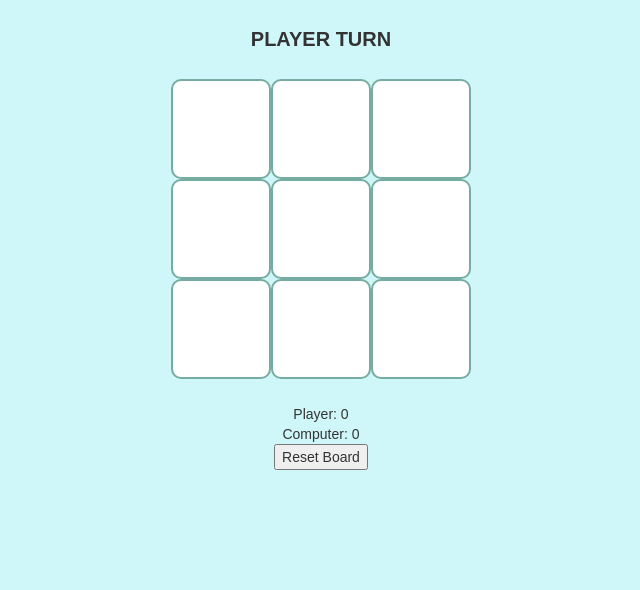
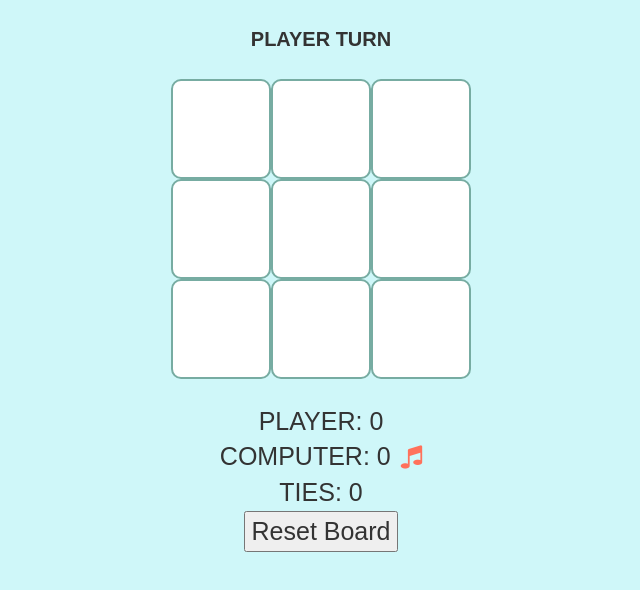
Before and after one commit to owenpercoco/React-Tac-Toe, a React (Create React App) app: page / in a window 1280 px wide. Shown: the top 590 px of the page, without its empty margins (319-959 px from the left). Built offline with nearby package versions, Linux system fonts and the light colour scheme.

Commit message:
ties now functional

```diff
--- a/public/index.html
+++ b/public/index.html
@@ -19,6 +19,7 @@
 
 	<!-- Latest compiled and minified JavaScript -->
 	<script src="https://maxcdn.bootstrapcdn.com/bootstrap/3.3.7/js/bootstrap.min.js" integrity="sha384-Tc5IQib027qvyjSMfHjOMaLkfuWVxZxUPnCJA7l2mCWNIpG9mGCD8wGNIcPD7Txa" crossorigin="anonymous"></script>
+	<link rel="stylesheet" href="https://maxcdn.bootstrapcdn.com/font-awesome/4.7.0/css/font-awesome.min.css">
     <!--
       Notice the use of %PUBLIC_URL% in the tags above.
       It will be replaced with the URL of the `public` folder during the build.
--- a/src/App.css
+++ b/src/App.css
@@ -58,7 +58,19 @@ body{
 }
 .game-info{
 	padding:25px;
+	font-size:25px;
+	text-transform:uppercase;
 }
 .game-info span{
 	display:block;
 }
+.winning:after{
+   content: '\f001';
+   color: #FF715B;
+   font-family: FontAwesome;
+   font-weight: normal;
+   font-style: normal;
+   margin:0px 0px 0px 10px;
+   text-decoration:none;
+
+}
--- a/src/App.js
+++ b/src/App.js
@@ -57,12 +57,24 @@ class Board extends React.Component {
 class Score extends React.Component{
 
   render(){
+	  if (this.props.playerScore > this.props.computerScore){
+		return(
+		  <div>
+			  <span  className="winning">Player: {this.props.playerScore}</span>
+			  <span>Computer:  {this.props.computerScore}</span>
+			  <span>Ties: {this.props.ties}</span>
+		  </div>
+	  )
+	  }else{
 		  return(
 		  <div>
 			  <span>Player: {this.props.playerScore}</span>
-		  <span>Computer:  {this.props.computerScore}</span>
+			  <span className="winning">Computer:  {this.props.computerScore}</span>
+			  <span>Ties: {this.props.ties}</span>
 		  </div>
 	  )
+	  }
+
   }
 }
 
@@ -77,20 +89,33 @@ class Game extends React.Component {
 	  playerTurn: true,
 	  playerScore: 0,
 	  computerScore: 0,
+	  ties: 0,
     };
   }
   computerMove(){
-	  console.log('in computer method');
-
-	  for(var i = 0; i < this.state.squares.length; i++) {
-		for(var j = 0; j < this.state.squares[i].length; j++) {
-			if(this.state.squares[i][j] === '-'){
-					this.handleClick(i, j);
+	if(calculateWinner(this.state.squares) === 'tie'){
 		return
 	}
+	setTimeout(function(){
+	  console.log('in computer method');
+	  var x = Math.floor(Math.random() * 3);
+	  var y = Math.floor(Math.random() * 3);
+	  while( calculateWinner(this.state.squares) === false && this.state.squares[x][y] !== '-'){
+		  x = Math.floor(Math.random() * 3);
+		  y = Math.floor(Math.random() * 3);
+		  console.log('is this an infinite loop...?');
 	  }
+	    if(calculateWinner(this.state.squares)){
+			return
 		}
+
+		this.handleClick(x, y);
+				return
+
+
+	  }.bind(this), 1500);
   }
+
   handleClick(i, j) {
     const squares = this.state.squares.slice();
 	if (calculateWinner(this.state.squares) || this.state.squares[i][j] !== '-') {
@@ -112,7 +137,11 @@ class Game extends React.Component {
 	const winner = calculateWinner(this.state.squares, this.state.playerTurn);
     let status;
     if (winner) {
+	  if (winner == 'tie'){
+		  this.state.ties += 1;
+	  }else{
 		  this.state.playerTurn ? this.state.computerScore+=1 : this.state.playerScore += 1;
+	  }
 	  console.log(this.state.playerScore);
       status = winner;
 
@@ -141,7 +170,8 @@ class Game extends React.Component {
 	<div className="row">
         <div className="game-info">
           <Score playerScore = {this.state.playerScore}
-		         computerScore = {this.state.computerScore}/>
+		         computerScore = {this.state.computerScore}
+				 ties = {this.state.ties}/>
 		  <button onClick={() => this.resetBoard()} >Reset Board </button>
         </div>
       </div>
@@ -176,6 +206,17 @@ function calculateWinner(squares, player) {
 			return status;
 		}
 	}
+	var spaces = false;
+	for (var i = 0; i <squares.length; i++) {
+        for(var j = 0; j < squares[i].length; j++){
+			if (squares[i][j] == '-'){
+				spaces = true;
+			}
+		}
+	}
+	if(spaces === false){
+		return 'tie';
+	}
 	  return false;
 
 }
```
Lines whose indentation alone changed are shown as unchanged.
